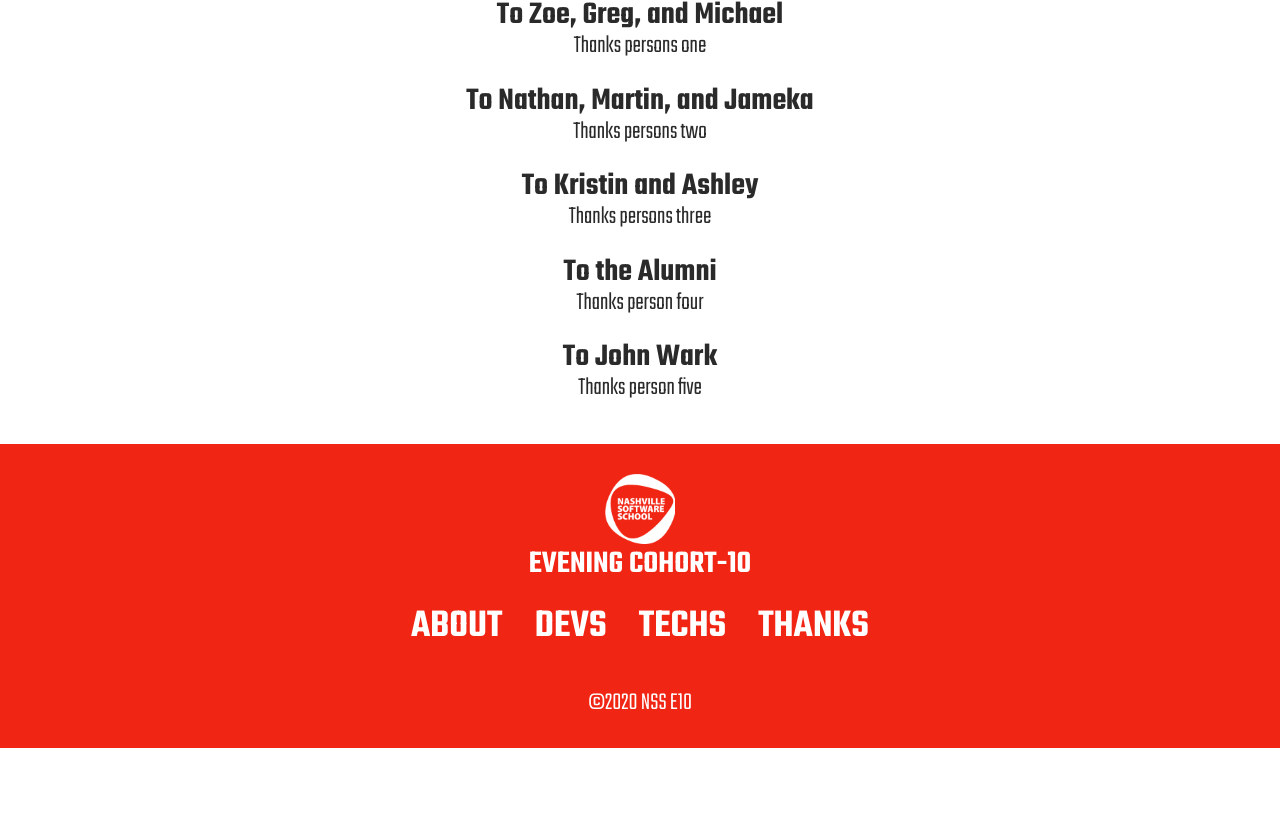
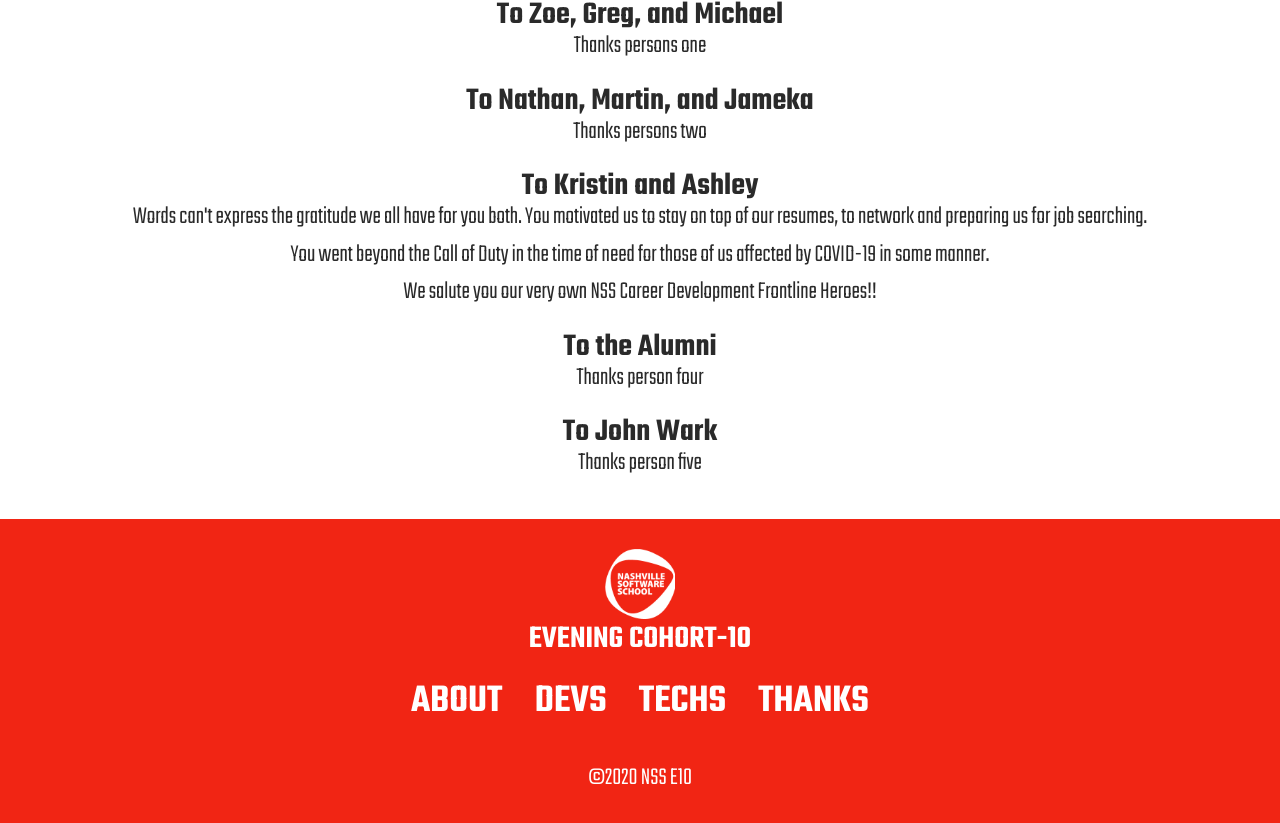
Before and after one commit to nss-evening-cohort-10/E10-Website, a website built with webpack: page src/index.html in a window 1280 px wide. Shown: the part 1521-2344 px from the top of the page. Before the commit the page ends 2269 px from the top, so only its background shows below. Built offline with nearby package versions, Linux system fonts and the light colour scheme.

Commit message:
add thank you career developement team

```diff
--- a/src/index.html
+++ b/src/index.html
@@ -102,7 +102,9 @@
     <h2>To Nathan, Martin, and Jameka</h2>
     <p>Thanks persons two</p>
     <h2>To Kristin and Ashley</h2>
-    <p>Thanks persons three</p>
+    <p>Words can't express the gratitude we all have for you both. You motivated us to stay on top of our resumes, to network and preparing us for job searching. <br> You went beyond the Call of Duty in the time of need for those of us affected by
+       COVID-19 in some manner.<br>
+      We salute you our very own NSS Career Development Frontline Heroes!!</p>
     <h2>To the Alumni</h2>
     <p>Thanks person four</p>
     <h2>To John Wark</h2>
```
